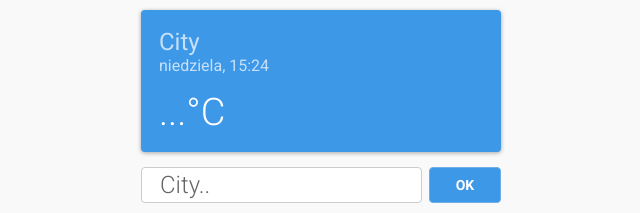
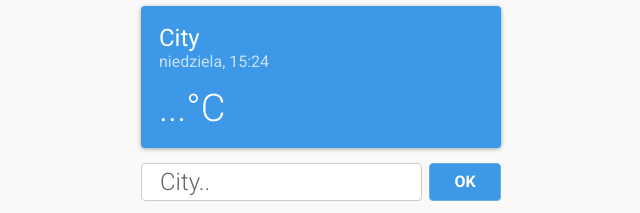
Before and after one commit to adambien94/simple-weather-app, a plain HTML site: page index.html in a window 1280 px wide. Shown: the full height of the page, 319-959 px from the left. Drawn offline with Linux system fonts and the light colour scheme.

Commit message:
style improvements

```diff
--- a/style.css
+++ b/style.css
@@ -12,7 +12,7 @@ body {
 .container {
   max-width: 360px;
   margin: 0px auto;
-  padding: 10px;
+  padding: 6px;
   overflow: hidden;
 }
 
@@ -44,7 +44,7 @@ body {
 #city-name {
   font-size: 24px;
   color: white;
-  opacity: 0.7;
+  /* opacity: 0.7; */
   width: 100%;
 }
 
@@ -69,7 +69,7 @@ body {
 #city-input {
   width: 78%;
   font-size: 24px;
-  line-height: 34px;
+  line-height: 36px;
   text-transform: capitalize;
   border-radius: 4px;
   border: 1px solid #cccccc;
@@ -82,13 +82,13 @@ body {
 
 #check {
   float: right;
-  height: 36px;
+  line-height: 36px;
   width: 20%;
   border: 1px solid #6daee8;
   background: #3e98e8;
   border-radius: 4px;
   cursor: pointer;
-  font-size: 14px;
+  font-size: 16px;
   font-weight: 600;
   color: white;
   outline: none;
```
